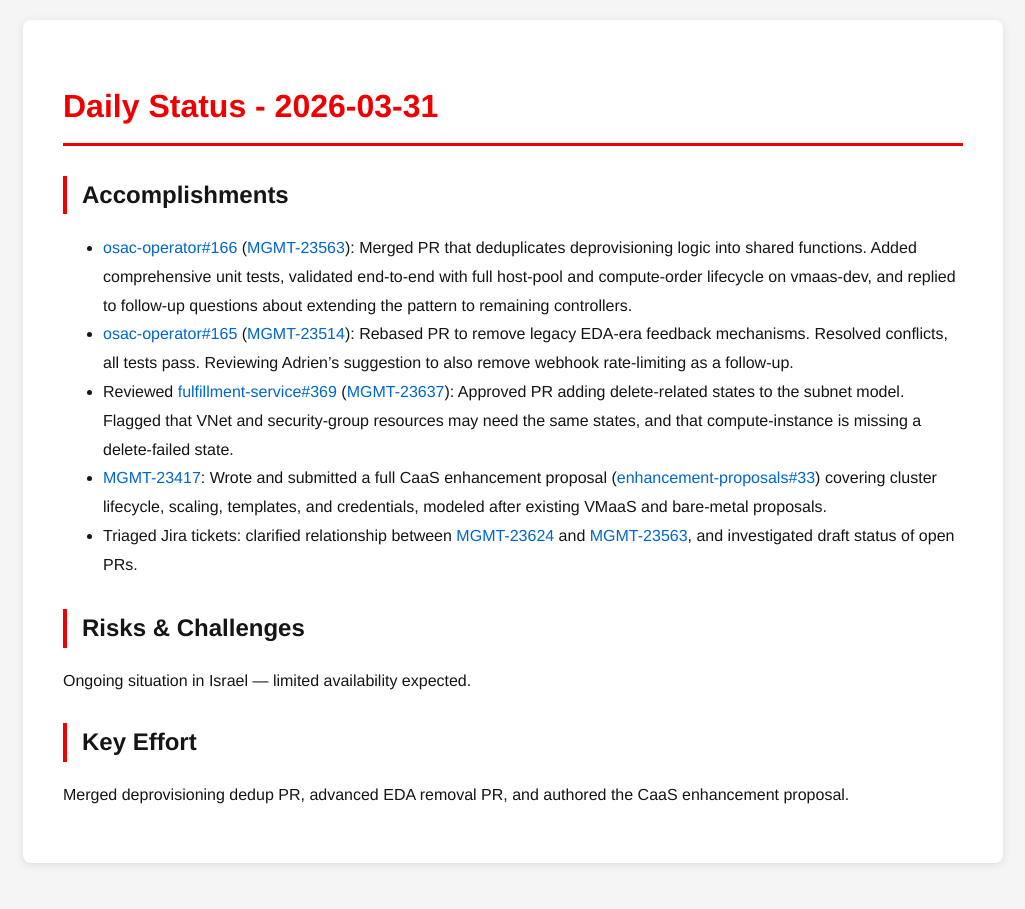
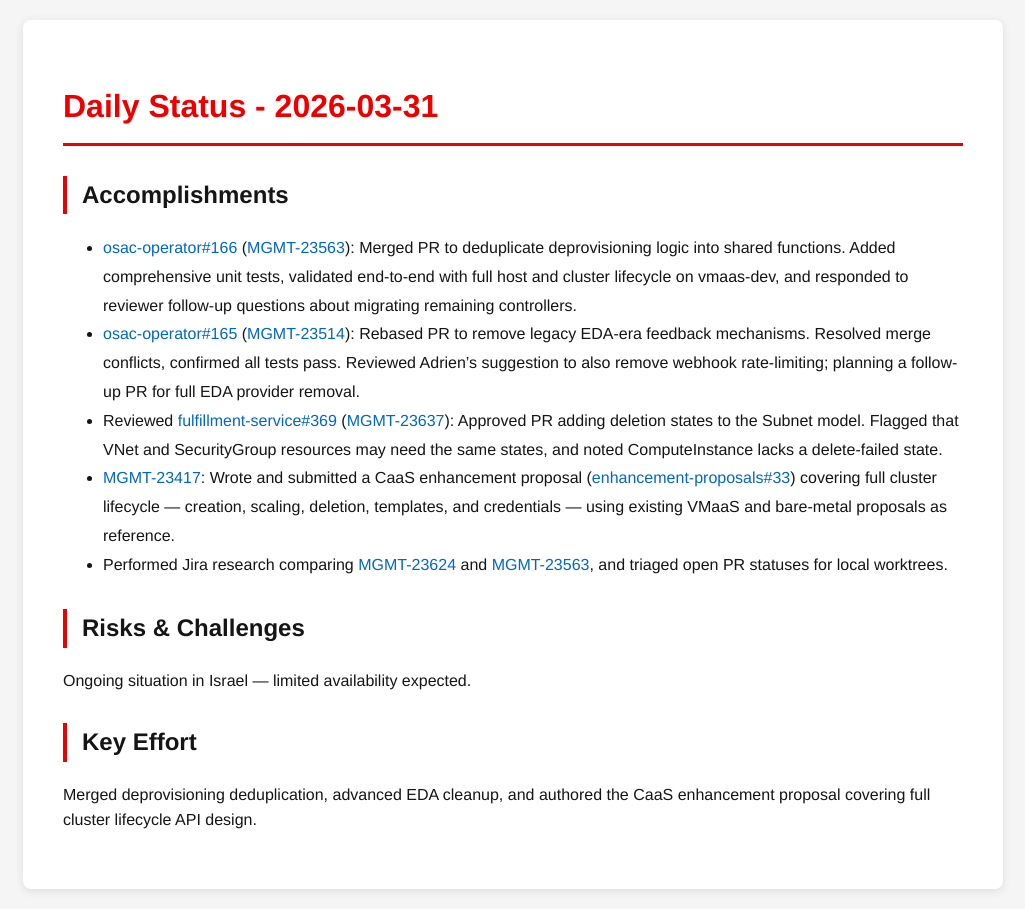
Before and after one commit to tzvatot/daily-status, a Jekyll site: the page built from 2026-03-31.md, in a window 1280 px wide. Shown: the whole page, without its empty margins (127-1152 px from the left). Built offline with Jekyll 4.4.1, drawn with Linux system fonts in a browser that asks for light colours.

Commit message:
Daily status update - 2026-03-31

```diff
--- a/2026-03-31.md
+++ b/2026-03-31.md
@@ -7,14 +7,14 @@
 # Daily Status - 2026-03-31
 
 ## Accomplishments
-- [osac-operator#166](https://github.com/osac-project/osac-operator/pull/166) ([MGMT-23563](https://issues.redhat.com/browse/MGMT-23563)): Merged PR that deduplicates deprovisioning logic into shared functions. Added comprehensive unit tests, validated end-to-end with full host-pool and compute-order lifecycle on vmaas-dev, and replied to follow-up questions about extending the pattern to remaining controllers.
-- [osac-operator#165](https://github.com/osac-project/osac-operator/pull/165) ([MGMT-23514](https://issues.redhat.com/browse/MGMT-23514)): Rebased PR to remove legacy EDA-era feedback mechanisms. Resolved conflicts, all tests pass. Reviewing Adrien's suggestion to also remove webhook rate-limiting as a follow-up.
-- Reviewed [fulfillment-service#369](https://github.com/osac-project/fulfillment-service/pull/369) ([MGMT-23637](https://issues.redhat.com/browse/MGMT-23637)): Approved PR adding delete-related states to the subnet model. Flagged that VNet and security-group resources may need the same states, and that compute-instance is missing a delete-failed state.
-- [MGMT-23417](https://issues.redhat.com/browse/MGMT-23417): Wrote and submitted a full CaaS enhancement proposal ([enhancement-proposals#33](https://github.com/osac-project/enhancement-proposals/pull/33)) covering cluster lifecycle, scaling, templates, and credentials, modeled after existing VMaaS and bare-metal proposals.
-- Triaged Jira tickets: clarified relationship between [MGMT-23624](https://issues.redhat.com/browse/MGMT-23624) and [MGMT-23563](https://issues.redhat.com/browse/MGMT-23563), and investigated draft status of open PRs.
+- [osac-operator#166](https://github.com/osac-project/osac-operator/pull/166) ([MGMT-23563](https://issues.redhat.com/browse/MGMT-23563)): Merged PR to deduplicate deprovisioning logic into shared functions. Added comprehensive unit tests, validated end-to-end with full host and cluster lifecycle on vmaas-dev, and responded to reviewer follow-up questions about migrating remaining controllers.
+- [osac-operator#165](https://github.com/osac-project/osac-operator/pull/165) ([MGMT-23514](https://issues.redhat.com/browse/MGMT-23514)): Rebased PR to remove legacy EDA-era feedback mechanisms. Resolved merge conflicts, confirmed all tests pass. Reviewed Adrien's suggestion to also remove webhook rate-limiting; planning a follow-up PR for full EDA provider removal.
+- Reviewed [fulfillment-service#369](https://github.com/osac-project/fulfillment-service/pull/369) ([MGMT-23637](https://issues.redhat.com/browse/MGMT-23637)): Approved PR adding deletion states to the Subnet model. Flagged that VNet and SecurityGroup resources may need the same states, and noted ComputeInstance lacks a delete-failed state.
+- [MGMT-23417](https://issues.redhat.com/browse/MGMT-23417): Wrote and submitted a CaaS enhancement proposal ([enhancement-proposals#33](https://github.com/osac-project/enhancement-proposals/pull/33)) covering full cluster lifecycle — creation, scaling, deletion, templates, and credentials — using existing VMaaS and bare-metal proposals as reference.
+- Performed Jira research comparing [MGMT-23624](https://issues.redhat.com/browse/MGMT-23624) and [MGMT-23563](https://issues.redhat.com/browse/MGMT-23563), and triaged open PR statuses for local worktrees.
 
 ## Risks & Challenges
 Ongoing situation in Israel — limited availability expected.
 
 ## Key Effort
-Merged deprovisioning dedup PR, advanced EDA removal PR, and authored the CaaS enhancement proposal.
+Merged deprovisioning deduplication, advanced EDA cleanup, and authored the CaaS enhancement proposal covering full cluster lifecycle API design.
```
